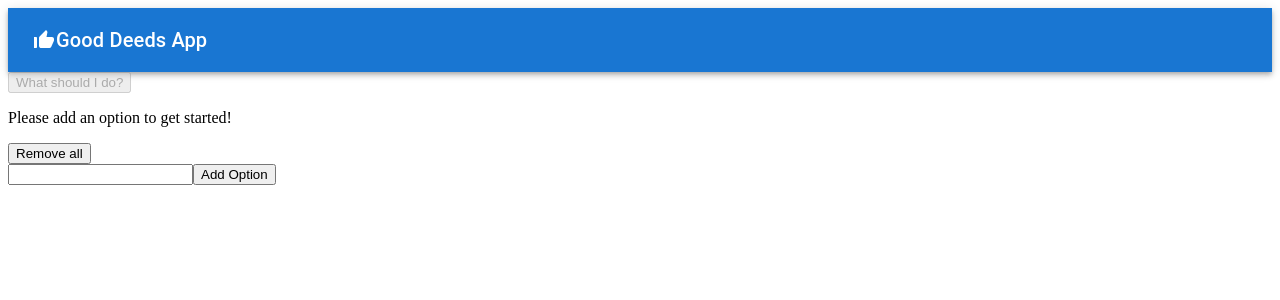
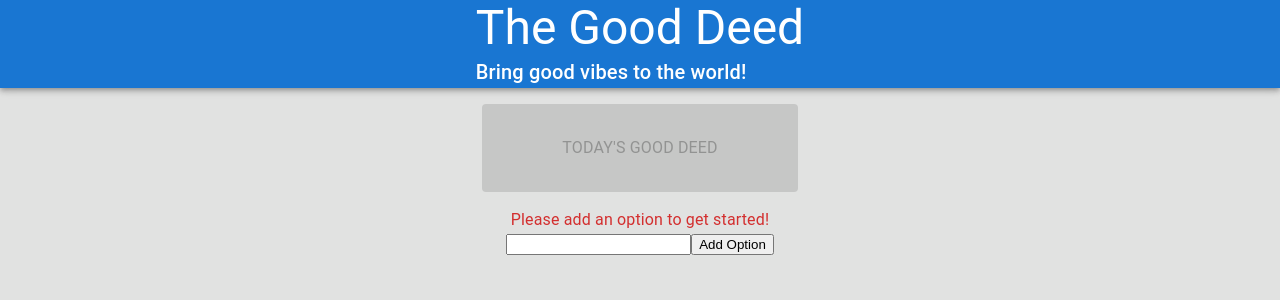
Before and after one commit to ChristopheTiet/the-good-deed, a React (Create React App) app: page / in a window 1280 px wide. Shown: the top 300 px of the page. Built offline with nearby package versions, Linux system fonts and the light colour scheme.

Commit message:
wip: UI with MUI

```diff
--- a/package.json
+++ b/package.json
@@ -1,5 +1,5 @@
 {
-  "name": "good-deeds-app",
+  "name": "the-good-deed",
   "version": "0.1.0",
   "private": true,
   "dependencies": {
@@ -17,7 +17,6 @@
     "react": "^18.1.0",
     "react-dom": "^18.1.0",
     "react-modal": "^3.15.1",
-    "react-scripts": "5.0.1",
     "typescript": "^4.6.4",
     "web-vitals": "^2.1.4"
   },
@@ -46,6 +45,7 @@
     ]
   },
   "devDependencies": {
-    "@types/react-modal": "^3.13.1"
+    "@types/react-modal": "^3.13.1",
+    "react-scripts": "5.0.1"
   }
 }
--- a/public/index.html
+++ b/public/index.html
@@ -9,7 +9,7 @@
       name="description"
       content="Web site created using create-react-app"
     />
-    <title>Indecision App</title>
+    <title>The Good Deed</title>
   </head>
   <body>
     <div id="root"></div>
--- a/src/Action.tsx
+++ b/src/Action.tsx
@@ -1,14 +1,24 @@
+import { Button, Container, Typography } from "@mui/material";
+
 interface ActionProps {
     hasOptions: boolean;
     handlePick: (event: React.MouseEvent<HTMLButtonElement>) => void;
 }
 
 const Action = (props: ActionProps) => (
-    <div>
-        <button onClick={props.handlePick} disabled={!props.hasOptions}>
-            What should I do?
-        </button>
-    </div>
+    <Container sx={{ display: 'flex', justifyContent:'center'}}>
+        <Button
+            color="success"
+            variant="contained"
+            onClick={props.handlePick}
+            disabled={!props.hasOptions}
+            sx={{m:2, px:10, py: 4}}
+            size="large">
+                <Typography>
+                     Today's good deed
+                </Typography>
+        </Button>
+    </Container>
 );
 
 export default Action;
--- a/src/GoodDeedsApp.tsx
+++ b/src/App.tsx
@@ -1,20 +1,22 @@
-import React, { Component } from "react";
+import { Component } from "react";
+import CssBaseline from '@mui/material/CssBaseline';
 import Action from "./Action";
 import AddOption from "./AddOption";
 import Header from "./Header";
 import OptionModal from "./OptionModal";
 import Options from "./Options";
+import { Box, Container } from "@mui/material";
 
-interface IndecisionAppProps {
+interface TheGoodDeedAppProps {
     options: string[];
 }
 
-interface IndecisionAppState {
+interface TheGoodDeedAppState {
     options: string[];
     selectedOption: string | undefined;
 }
 
-class IndecisionApp extends Component<IndecisionAppProps, IndecisionAppState> {
+class TheGoodDeedApp extends Component<TheGoodDeedAppProps, TheGoodDeedAppState> {
     static defaultProps = {
         options: [],
     };
@@ -37,8 +39,8 @@ class IndecisionApp extends Component<IndecisionAppProps, IndecisionAppState> {
     }
 
     componentDidUpdate(
-        prevProps: IndecisionAppProps,
-        prevState: IndecisionAppState
+        prevProps: TheGoodDeedAppProps,
+        prevState: TheGoodDeedAppState
     ) {
         if (prevState.options.length !== this.state.options.length) {
             const options = JSON.stringify(this.state.options);
@@ -80,15 +82,16 @@ class IndecisionApp extends Component<IndecisionAppProps, IndecisionAppState> {
         }));
     };
     render() {
-        // const title: string = "Indecision App";
-        const subtitle: string = "Put your life in the hands of a computer";
+        const subtitle: string = "Bring good vibes to the world!";
         return (
-            <div>
-                <Header title="Good Deeds App" subtitle={subtitle} />
+            <Box sx={{ display:'flex', flexDirection:'column', backgroundColor:'#e1e2e1', width: '100vw', height: '100vh'}}>
+                <CssBaseline />
+                <Header title="The Good Deed" subtitle={subtitle} />
                 <Action
                     hasOptions={this.state.options.length > 0}
                     handlePick={this.handlePick}
                 />
+                <Container sx={{ display:'flex', flexDirection:'column', alignItems:'center'}}>
                     <Options
                         options={this.state.options}
                         handleDeleteOption={this.handleDeleteOption}
@@ -99,9 +102,10 @@ class IndecisionApp extends Component<IndecisionAppProps, IndecisionAppState> {
                         selectedOption={this.state.selectedOption}
                         closeOptionModal={this.closeOptionModal}
                     />
-            </div>
+                </Container>
+            </Box>
         );
     }
 }
 
-export default IndecisionApp;
+export default TheGoodDeedApp;
--- a/src/Header.tsx
+++ b/src/Header.tsx
@@ -11,12 +11,10 @@
 
 // export default Header;
 
-import * as React from "react";
 import AppBar from "@mui/material/AppBar";
 import Box from "@mui/material/Box";
-import Toolbar from "@mui/material/Toolbar";
 import Typography from "@mui/material/Typography";
-import ThumbUpAltIcon from "@mui/icons-material/ThumbUpAlt";
+import { Container, Stack } from "@mui/material";
 
 interface HeaderProps {
     title: string;
@@ -25,21 +23,26 @@ interface HeaderProps {
 
 const Header = (props: HeaderProps) => {
     return (
-        <Box sx={{ flexGrow: 1 }}>
+
             <AppBar position="static">
-                <Toolbar>
-                    <ThumbUpAltIcon />
+                <Container sx={{ display: 'flex', flexDirection: 'column', alignItems:'center'}}>
+                    <Box>
+                        <Typography
+                            variant="h3"
+                            component="div"
+                        >
+                            { props.title }
+                        </Typography>
+                        <Typography
+                            variant="h6"
+                            component="div"
+                        >
+                            { props.subtitle }
+                        </Typography>
+                    </Box>
+                </Container>
 
-                    <Typography
-                        variant="h6"
-                        component="div"
-                        sx={{ flexGrow: 1 }}
-                    >
-                        Good Deeds App
-                    </Typography>
-                </Toolbar>
             </AppBar>
-        </Box>
     );
 };
 
--- a/src/Options.tsx
+++ b/src/Options.tsx
@@ -1,3 +1,4 @@
+import { Box, Button, Container, Stack, Typography } from "@mui/material";
 import Option from "./Option";
 
 interface OptionsProps {
@@ -7,11 +8,17 @@ interface OptionsProps {
 }
 
 const Options = (props: OptionsProps) => (
-    <div>
+    <Box sx={{display:'flex', flexDirection: 'column', justifyContent:'center', alignItems:'center'}}>
         {props.options.length === 0 && (
-            <p>Please add an option to get started!</p>
+            <Typography color={"error.main"}>Please add an option to get started!</Typography>
         )}
-        <button onClick={props.handleDeleteOptions}>Remove all</button>
+        {props.options.length !== 0 && (
+            <Stack direction="row" alignItems="center" justifyContent="space-between">
+                <Typography>Your options</Typography>
+                <Button onClick={props.handleDeleteOptions}>Remove all</Button>
+            </Stack>
+        )}
+
         {props.options.map((option) => (
             <Option
                 key={option}
@@ -19,7 +26,7 @@ const Options = (props: OptionsProps) => (
                 handleDeleteOption={props.handleDeleteOption}
             />
         ))}
-    </div>
+    </Box>
 );
 
 export default Options;
--- a/src/index.tsx
+++ b/src/index.tsx
@@ -1,6 +1,6 @@
 import React from "react";
 import ReactDOM from "react-dom/client";
-import GoodDeedsApp from "./GoodDeedsApp";
+import GoodDeedsApp from "./App";
 
 const root = ReactDOM.createRoot(
     document.getElementById("root") as HTMLElement
```
Also changed, not shown: 1 other file (tests, documents, lock files or other folders). Lines whose indentation alone changed are shown as unchanged.
